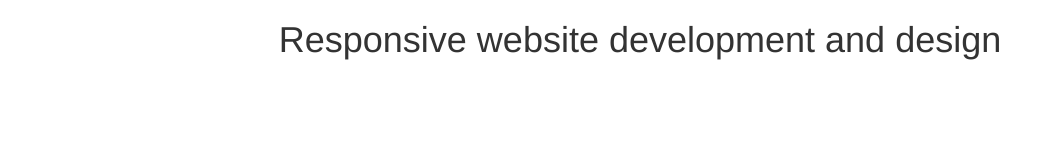
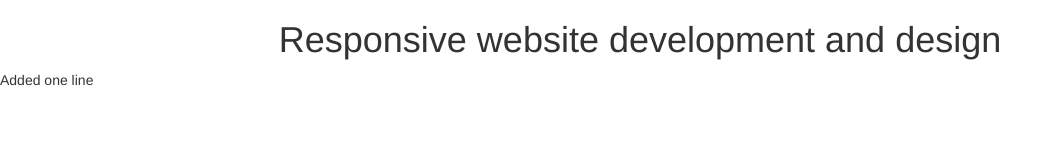
Before and after one commit to jas0nlhy/walla, a plain HTML site: page index.html in a window 1280 px wide. Shown: the whole page, without its empty margins (0-1062 px from the left). Drawn offline with nearby package versions, Linux system fonts and the light colour scheme.

Commit message:
Added 1 line of code

```diff
--- a/index.html
+++ b/index.html
@@ -8,6 +8,7 @@
 <body>
 
 	<h1>Responsive website development and design</h1>
+	<p>Added one line</p>
 
 <!-- 	<a href="index.html" class="greenlin">Home</a> &nbsp;
 	<a href="aboutme.html">About me</a> &nbsp;
```
Also changed, not shown: 1 other file.
